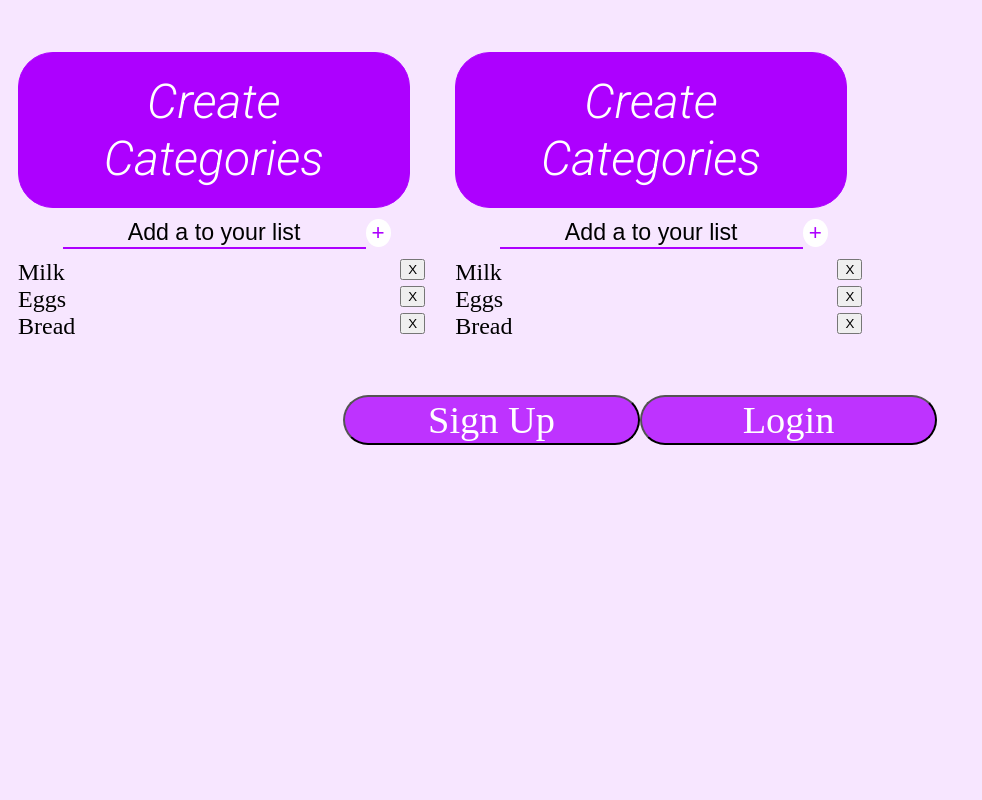
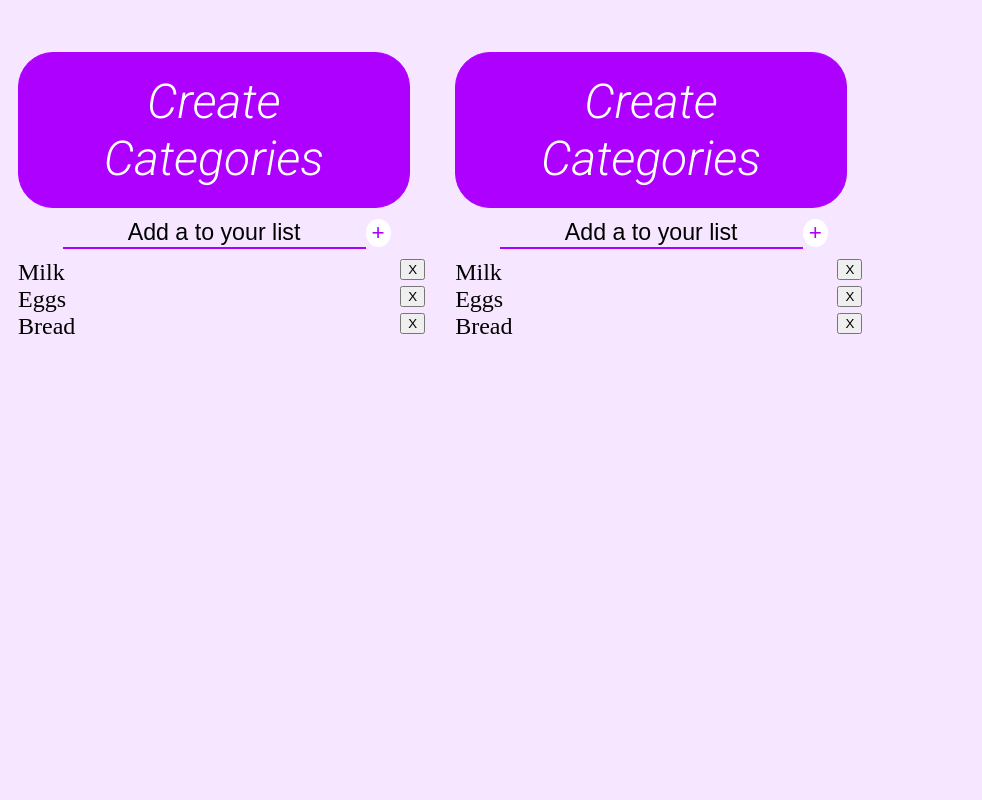
Before and after one commit to HeribertoUroza/Dont_Forget_FE, a React (Create React App) app: page /#/ in a window 1280 px wide. Shown: the top 800 px of the page, without its empty margins (0-982 px from the left). Built offline with nearby package versions, Linux system fonts and the light colour scheme; a web font is replaced by a local one.

Commit message:
spacing working, thinking about logic for the list

```diff
--- a/src/containers/Landing/landing.css
+++ b/src/containers/Landing/landing.css
@@ -10,4 +10,5 @@
     flex-wrap: wrap;
     justify-content: center;
     align-items: center;
+    margin-top: 50%;
 }
```
